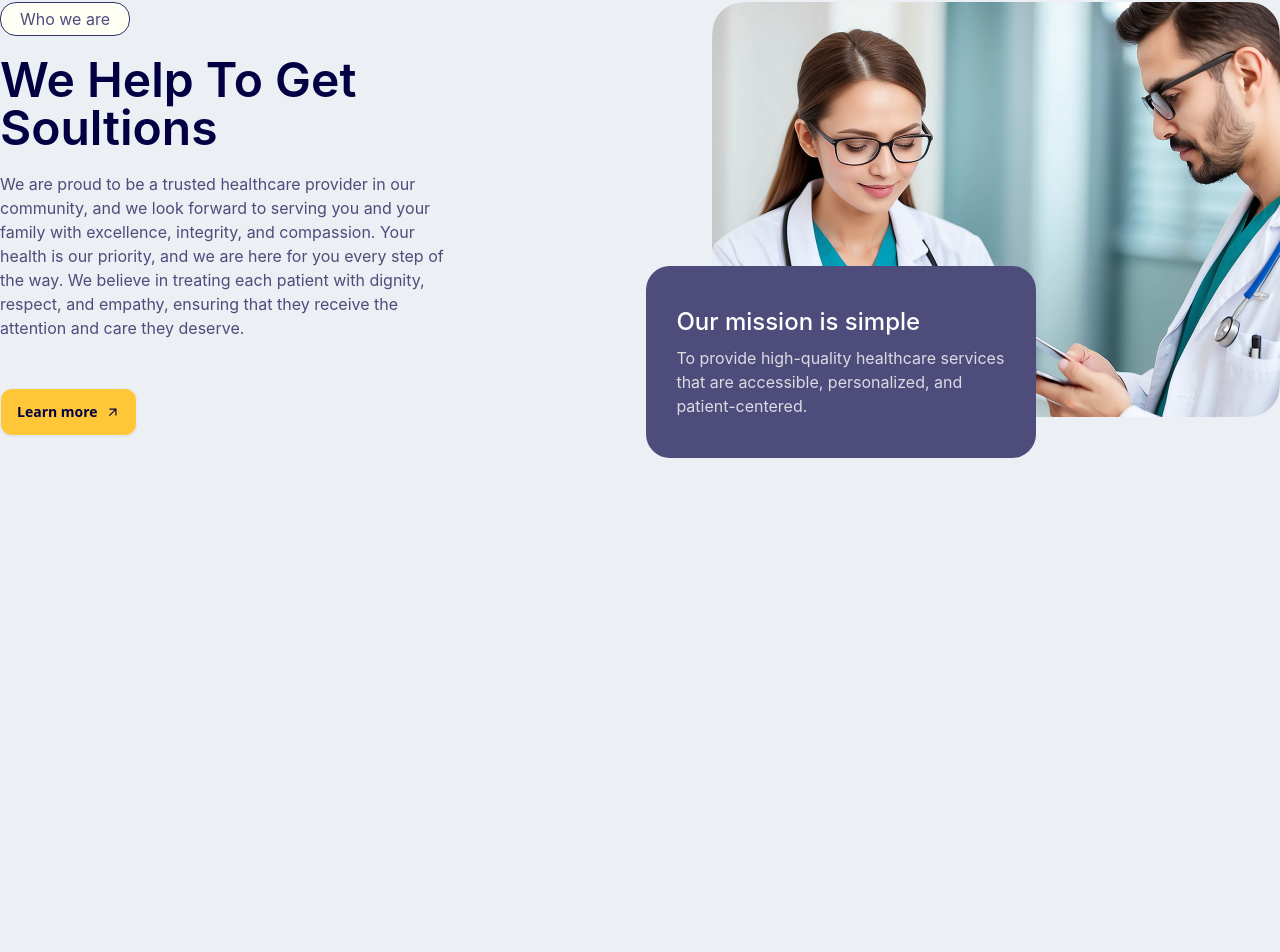
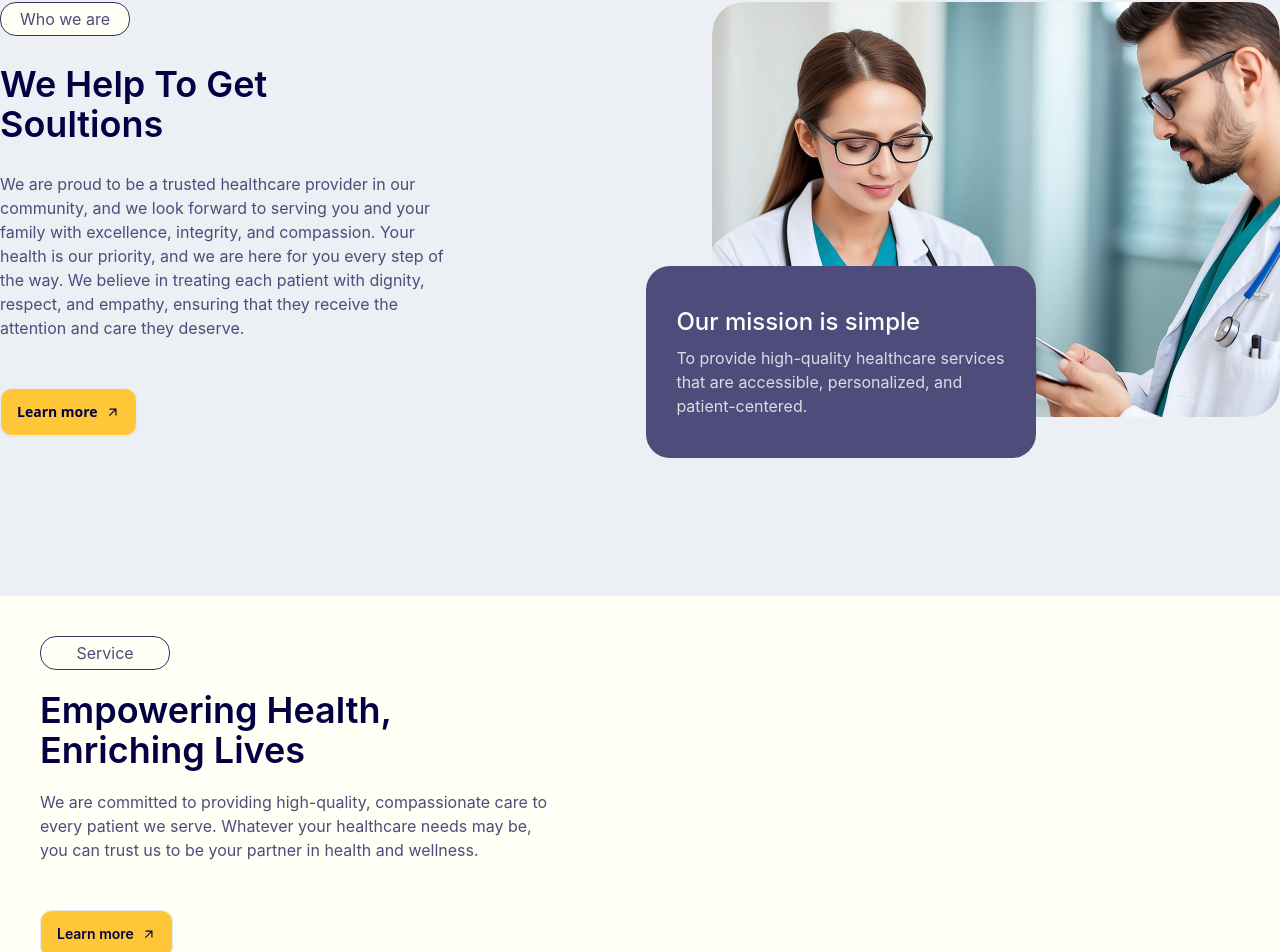
Before and after one commit to ShopnilIsCoding/Healthcare-Landing-page, a React (Vite) app: page / in a window 1280 px wide. Shown: the part 1246-2198 px from the top of the page. Before the commit the page ends 1842 px from the top, so only its background shows below. Built offline with nearby package versions, Linux system fonts and the light colour scheme.

Commit message:
ourmission component design issue fixed and services component created

```diff
--- a/src/App.jsx
+++ b/src/App.jsx
@@ -2,6 +2,7 @@
 import Banner from './Components/Banner/Banner'
 import Navbar from './Components/Navbar/Navbar'
 import OurMission from './Components/OurMission/OurMission'
+import Services from './Components/Services/Services'
 import Stats from './Components/Stats/Stats'
 import './index.css'
 
@@ -15,6 +16,7 @@ function App() {
      <Banner></Banner>
      <Stats></Stats>
      <OurMission></OurMission>
+     <Services></Services>
     </div>
     </div>
   )
--- a/src/Components/OurMission/OurMission.jsx
+++ b/src/Components/OurMission/OurMission.jsx
@@ -7,8 +7,8 @@ const OurMission = () => {
         <div className="container mx-auto flex flex-col lg:flex-row lg:my-40 my-16 justify-between gap-8">
             <div className="lg:w-[35%]">
                 <p className="text-sub font-inter rounded-2xl px-2 py-1 border border-[#343268] bg-[#FFFFF5] w-[130px] text-center">Who we are</p>
-                <h1 className="text-core text-3xl lg:text-5xl lg:max-w-md font-inter font-semibold mt-2 lg:mt-5">We Help To Get Soultions</h1>
-                <p className="text-sub font-inter mt-2 lg:mt-5 max-w-lg">
+                <h1 className="text-core text-3xl lg:text-4xl lg:max-w-sm font-inter font-semibold mt-2 lg:mt-7">We Help To Get Soultions</h1>
+                <p className="text-sub font-inter mt-2 lg:mt-7 max-w-lg">
                 We are proud to be a trusted healthcare provider in our community, and we look forward to serving you and your family with excellence, integrity, and compassion. Your health is our priority, and we are here for you every step of the way. We believe in treating each patient with dignity, respect, and empathy, ensuring that they receive the attention and care they deserve.
                 </p>
                 <button className="flex justify-center rounded-xl items-center btn bg-highlight text-core text-inter mt-12 hover:bg-core hover:text-highlight"><span>Learn more</span><MdArrowOutward /></button>
--- /dev/null
+++ b/src/Components/Services/Services.jsx
@@ -0,0 +1,19 @@
+import { MdArrowOutward } from "react-icons/md";
+
+
+const Services = () => {
+    return (
+        <div className="container mx-auto grid lg:grid-cols-2 grid-cols-1 bg-[#FFFFF5] font-inter lg:p-10 p-5">
+            <div>
+            <p className="text-sub font-inter rounded-2xl px-2 py-1 border border-[#343268] bg-[#FFFFF5] w-[130px] text-center">Service</p>
+                <h1 className="text-core text-3xl lg:text-4xl lg:max-w-md font-inter font-semibold mt-2 lg:mt-5">Empowering Health, Enriching Lives</h1>
+                <p className="text-sub font-inter mt-2 lg:mt-5 max-w-lg">
+                We are committed to providing high-quality, compassionate care to every patient we serve. Whatever your healthcare needs may be, you can trust us to be your partner in health and wellness.
+                </p>
+                <button className="flex justify-center rounded-xl items-center btn bg-highlight text-core text-inter mt-12 hover:bg-core hover:text-highlight"><span>Learn more</span><MdArrowOutward /></button>
+            </div>
+        </div>
+    );
+};
+
+export default Services;
```
